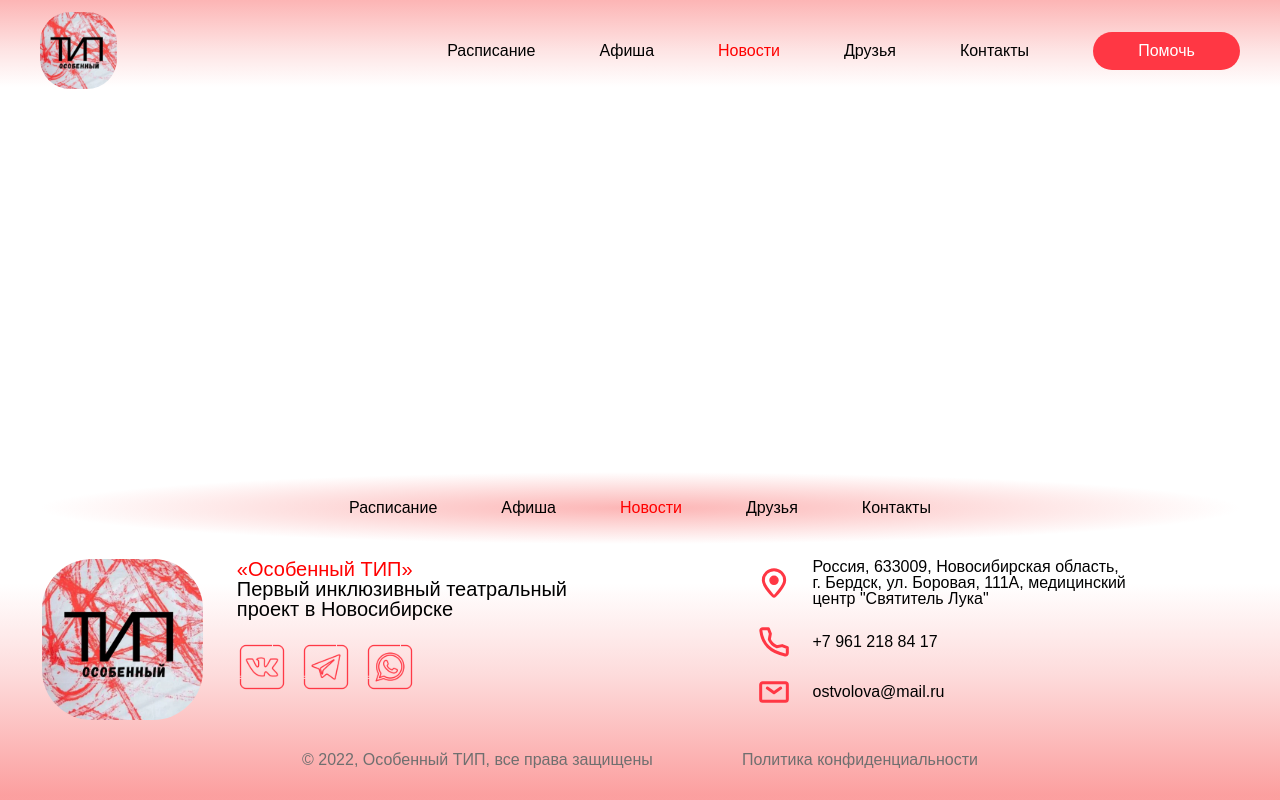
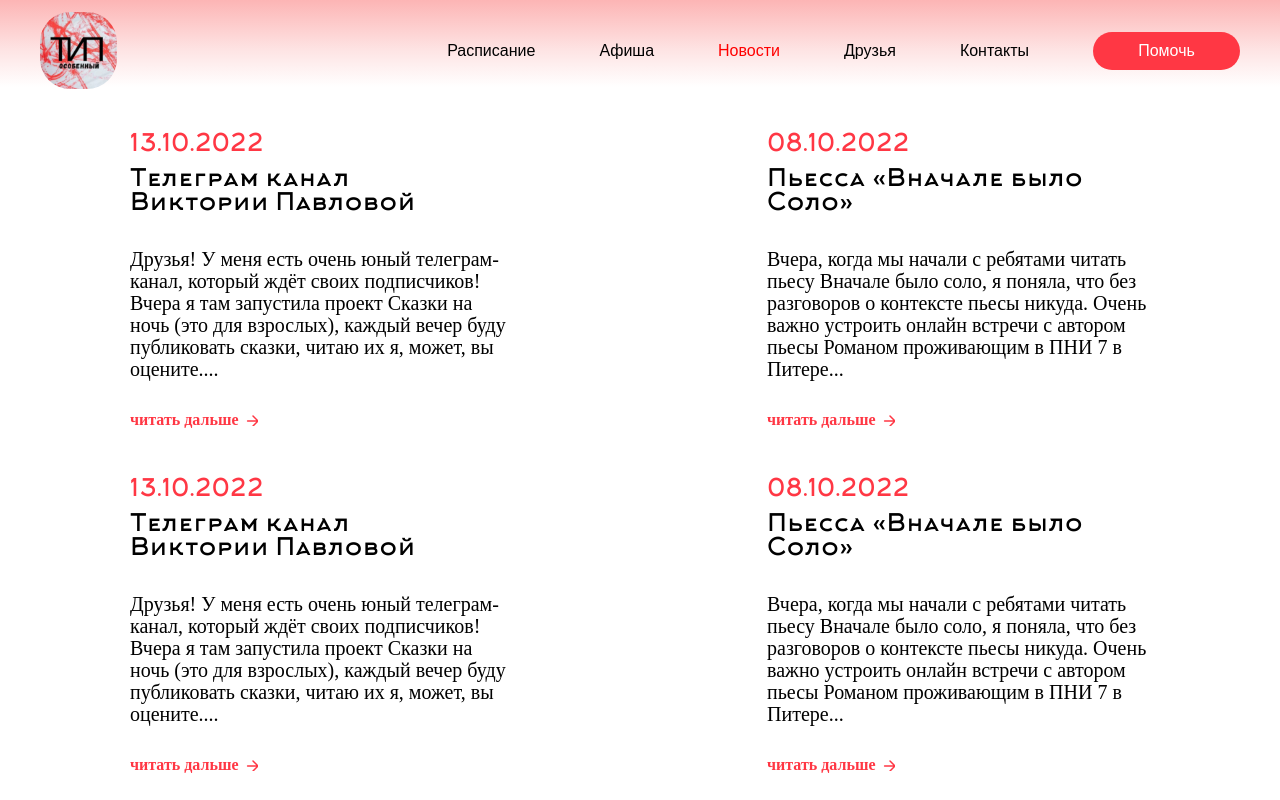
Before and after one commit to MikeChe419/Special-type, a React (Create React App) app: page /news in a window 1280 px wide. Shown: the top 800 px of the page. Built offline with nearby package versions, Linux system fonts and the light colour scheme; a web font is replaced by a local one.

Commit message:
news page

```diff
--- /dev/null
+++ b/src/TEMP_NEWS.js
@@ -0,0 +1,37 @@
+const dataNews = [{
+  "name": "Телеграм канал Виктории Павловой",
+  "createDate": "13.10.2022",
+  "id": 1,
+  "text": "Друзья! У меня есть очень юный телеграм-канал, который ждёт своих подписчиков! Вчера я там запустила проект Сказки на ночь (это для взрослых), каждый вечер буду публиковать сказки,   читаю их я, может, вы оцените...."
+},
+{
+  "name": "Пьесса «Вначале было Соло»",
+  "createDate": "08.10.2022",
+  "id": 2,
+  "text": "Вчера, когда мы начали с ребятами читать пьесу  Вначале было соло, я поняла, что без разговоров о контексте пьесы никуда.  Очень важно устроить онлайн встречи   с автором пьесы Романом проживающим в ПНИ 7 в Питере..."
+},{
+  "name": "Телеграм канал Виктории Павловой",
+  "createDate": "13.10.2022",
+  "id": 3,
+  "text": "Друзья! У меня есть очень юный телеграм-канал, который ждёт своих подписчиков! Вчера я там запустила проект Сказки на ночь (это для взрослых), каждый вечер буду публиковать сказки,   читаю их я, может, вы оцените...."
+},
+{
+  "name": "Пьесса «Вначале было Соло»",
+  "createDate": "08.10.2022",
+  "id": 4,
+  "text": "Вчера, когда мы начали с ребятами читать пьесу  Вначале было соло, я поняла, что без разговоров о контексте пьесы никуда.  Очень важно устроить онлайн встречи   с автором пьесы Романом проживающим в ПНИ 7 в Питере..."
+},{
+  "name": "Телеграм канал Виктории Павловой",
+  "createDate": "13.10.2022",
+  "id": 5,
+  "text": "Друзья! У меня есть очень юный телеграм-канал, который ждёт своих подписчиков! Вчера я там запустила проект Сказки на ночь (это для взрослых), каждый вечер буду публиковать сказки,   читаю их я, может, вы оцените...."
+},
+{
+  "name": "Пьесса «Вначале было Соло»",
+  "createDate": "08.10.2022",
+  "id": 6,
+  "text": "Вчера, когда мы начали с ребятами читать пьесу  Вначале было соло, я поняла, что без разговоров о контексте пьесы никуда.  Очень важно устроить онлайн встречи   с автором пьесы Романом проживающим в ПНИ 7 в Питере..."
+}
+]
+
+export default dataNews
--- a/src/pages/AllNews/AllNews.jsx
+++ b/src/pages/AllNews/AllNews.jsx
@@ -1,9 +1,26 @@
 import './AllNews.sass'
+import  dataNews  from '../../TEMP_NEWS'
 
 
 const AllNews = () => {
 
-return('')
+
+
+  return (
+    <div className="AllNews__content">
+
+      {dataNews.map(news => (<div className="AllNews-card" key={news.id}>
+        <p className='news-card__create-date'>{news.createDate}</p>
+        <h3 className='news-card__title'>{news.name}</h3>
+        <p className='news-card__text'>{news.text}</p>
+        <button className='news-card__button'>читать дальше </button>
+        <img className='news-card__img' alt=''></img>
+      </div>))}
+
+
+
+    </div>
+  )
 }
 
 export default AllNews
--- a/src/pages/AllNews/AllNews.sass
+++ b/src/pages/AllNews/AllNews.sass
@@ -1,2 +1,12 @@
 @import "../../styles/@global.sass"
 @import "../../styles/@mixins.sass"
+
+.AllNews__content
+  justify-content: space-between
+  display: flex
+  flex-direction: row
+  max-width: 1020px
+  flex-wrap: wrap
+
+.AllNews-card
+    max-width: 383px
```
